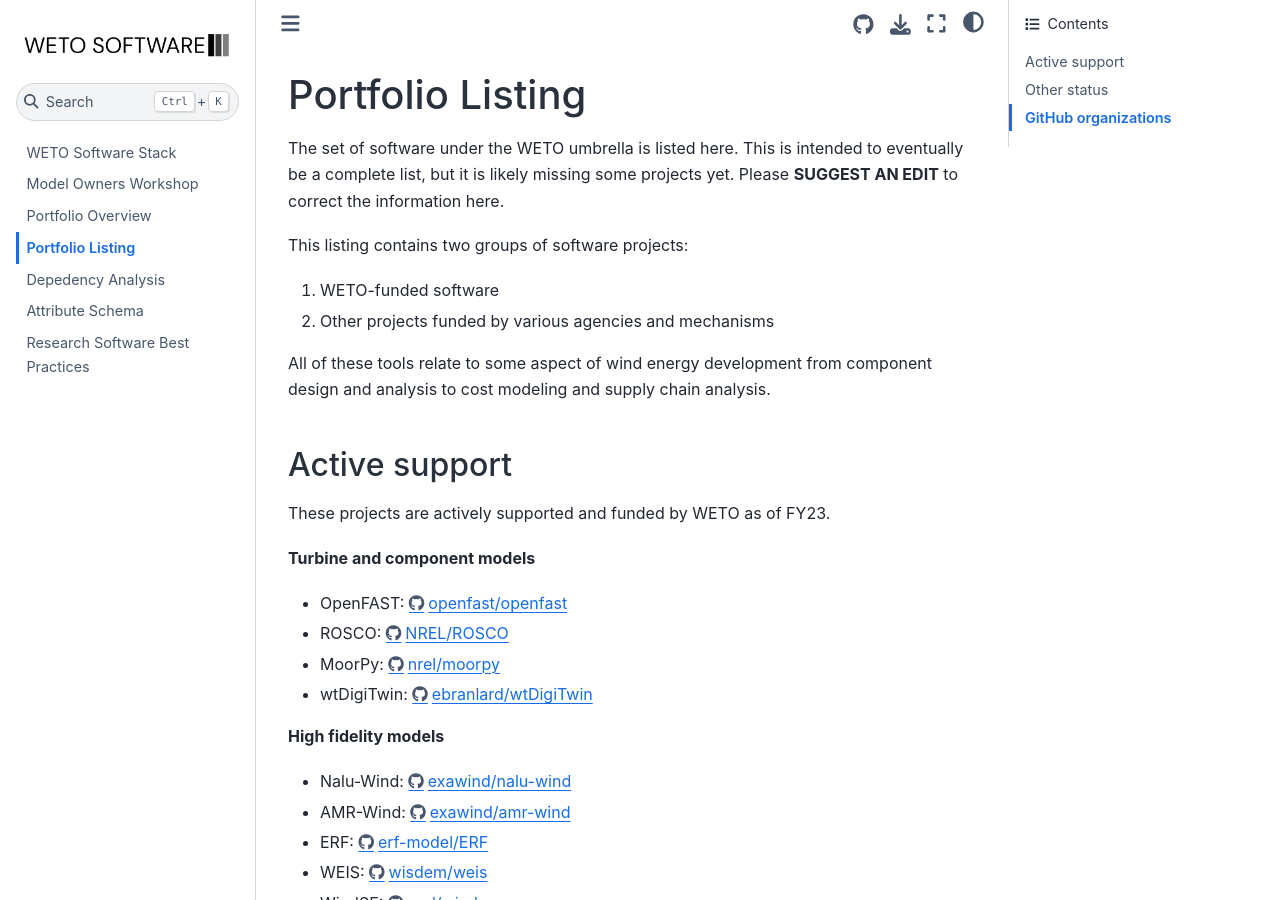
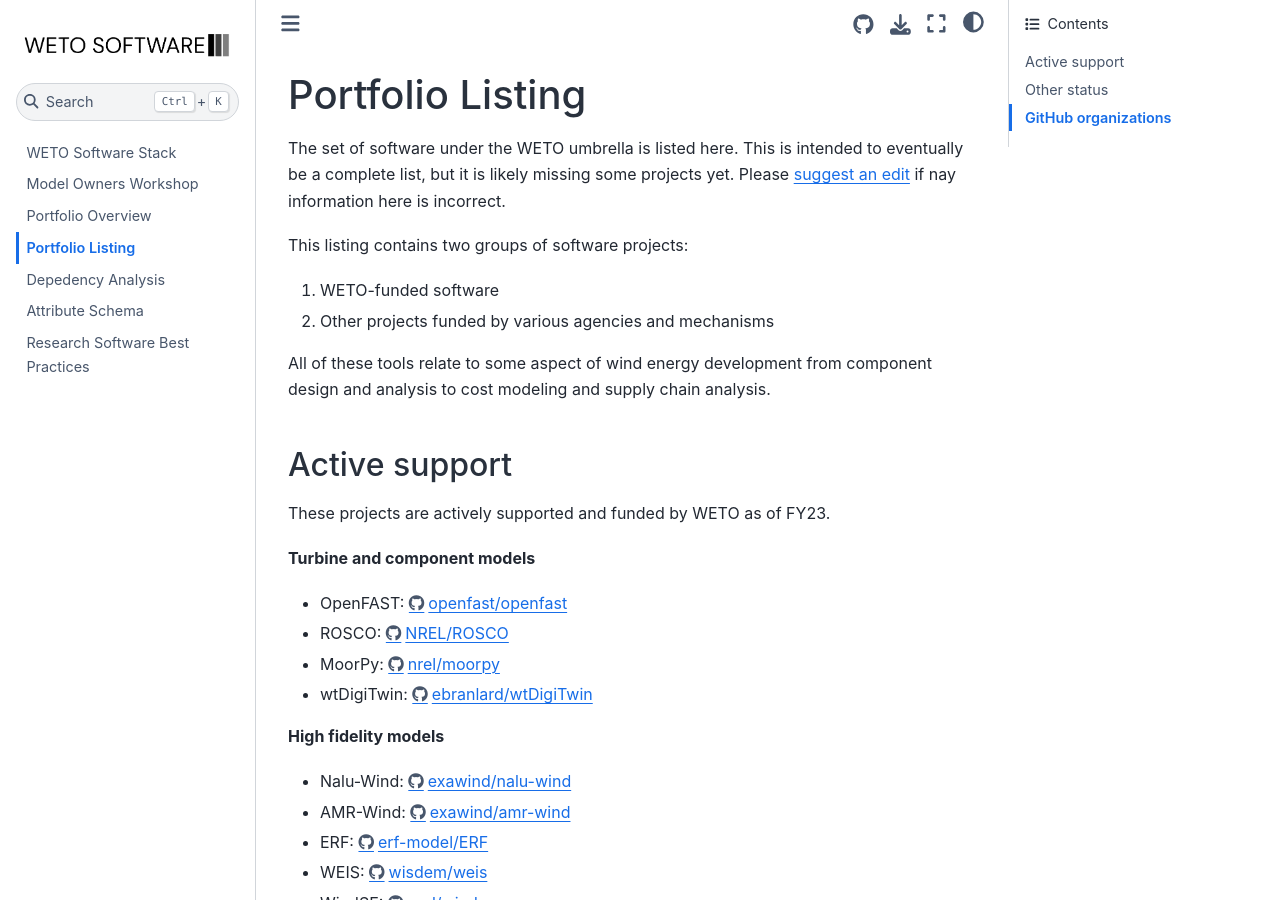
Before and after one commit to NREL/WETOStack, a Jupyter Book: the page built from docs/portfolio_analysis/software_list.md, in a window 1280 px wide and 900 px high. Built offline with Jupyter Book 1.0.4 settings and Sphinx 7.4.7 and the Sphinx Book theme 1.1.4, drawn with Linux system fonts in a browser that asks for light colours.

Commit message:
Fix missing link

```diff
--- a/docs/portfolio_analysis/software_list.md
+++ b/docs/portfolio_analysis/software_list.md
@@ -3,7 +3,8 @@
 
 The set of software under the WETO umbrella is listed here.
 This is intended to eventually be a complete list, but it is likely missing some projects yet.
-Please **SUGGEST AN EDIT** to correct the information here.
+Please [suggest an edit](https://github.com/rafmudaf/wetostack/edit/main/docs/portfolio_analysis/software_list.md)
+if nay information here is incorrect.
 
 This listing contains two groups of software projects:
 
```
